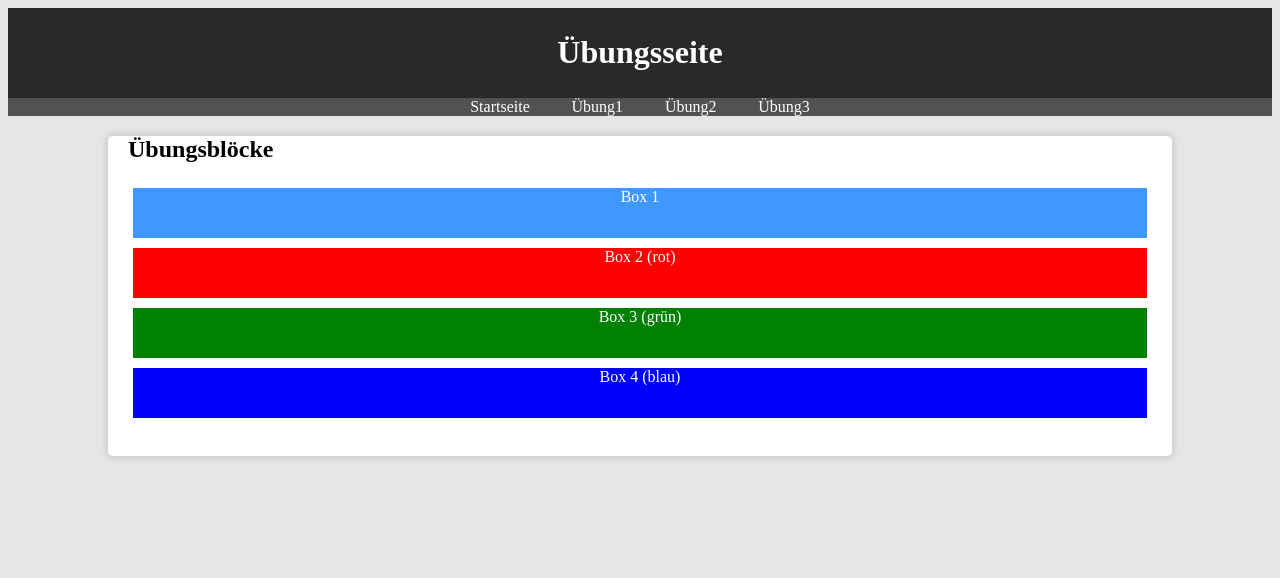
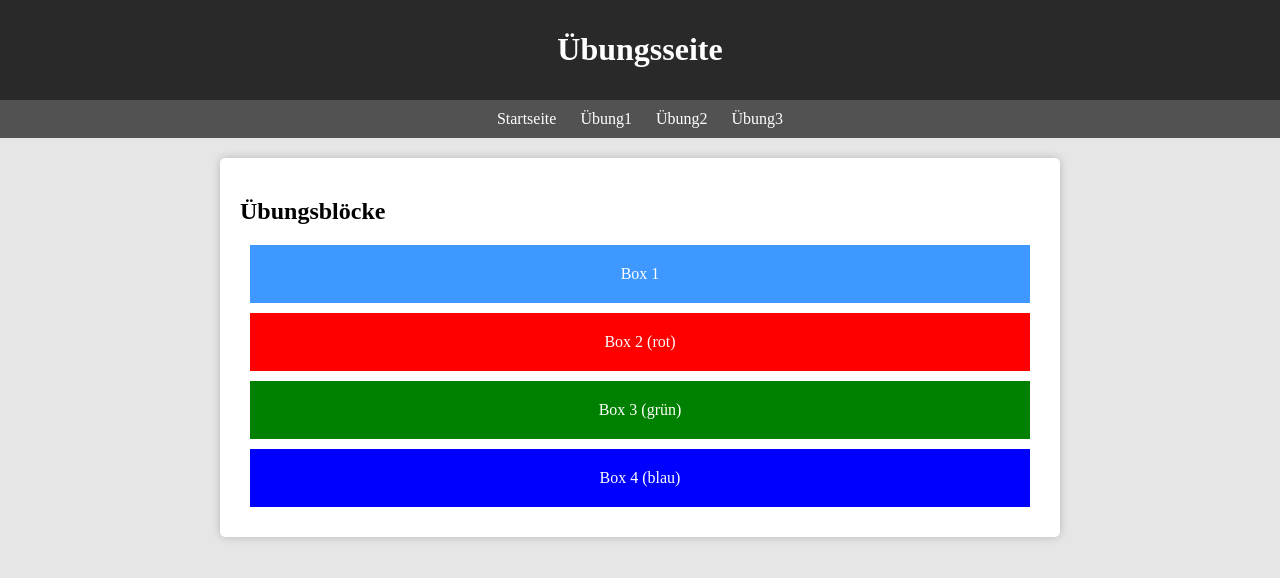
Before and after one commit to Linus069/Aufgabe_242, a plain HTML site: page index.html in a window 1280 px wide. Drawn offline with Linux system fonts and the light colour scheme.

Commit message:
Update style.css

```diff
--- a/style.css
+++ b/style.css
@@ -1,13 +1,15 @@
 body {
-      background-color:rgb(230, 230, 230)
+      background-color:rgb(230, 230, 230);
+      margin:0;
+      padding:0;
 
         }
 
         header {
                 background-color: rgb(41, 41, 41);
                 text-align: center;
-                border: rgb(41, 41, 41) 5px solid;
-                grid-area: area1;
+                padding:10px;
+
 
          }
 
@@ -15,36 +17,32 @@ body {
         nav {
                 background-color: rgb(82, 82, 82);
                 text-align: center;
-                border: rgb(82, 82, 82); 5px solid;
-                grid-area: area2;
-                word-spacing: 1cm;
+                padding:10px;
+
         }
 
         nav a {
                text-decoration:none;
-
+                margin:10px;
         }
 
         .container {
-
+                max-width: 800px;
+                margin:20px auto;
                 background-color:white;
-                margin-left: 100px ;
-                margin-right: 100px ;
                 border-radius: 5px;
                 box-shadow: 0 0 10px rgba(0, 0, 0, 0.2);
-                height:320px;
-                padding-right:20px;
-                padding-left:20px;
+                padding:20px;
 
 
 
         }
         .box {
                 background-color:rgb(62, 152, 255);
-                height:50px;
                 text-align: center;
                 color:white;
-                border:5px solid;
+                padding:20px;
+                margin:10px;
 
 
 
@@ -52,20 +50,17 @@ body {
 
         .red-box {
                 background-color:red;
-                height:50px;
-                text-align: center;
+
 
         }
 
         .green-box {
                 background-color:green;
-                height:50px;
-                text-align: center;
+
         }
 
         .blue-box {
                 background-color:blue;
-                height:50px;
-                text-align: center;
+
 
         }
```
